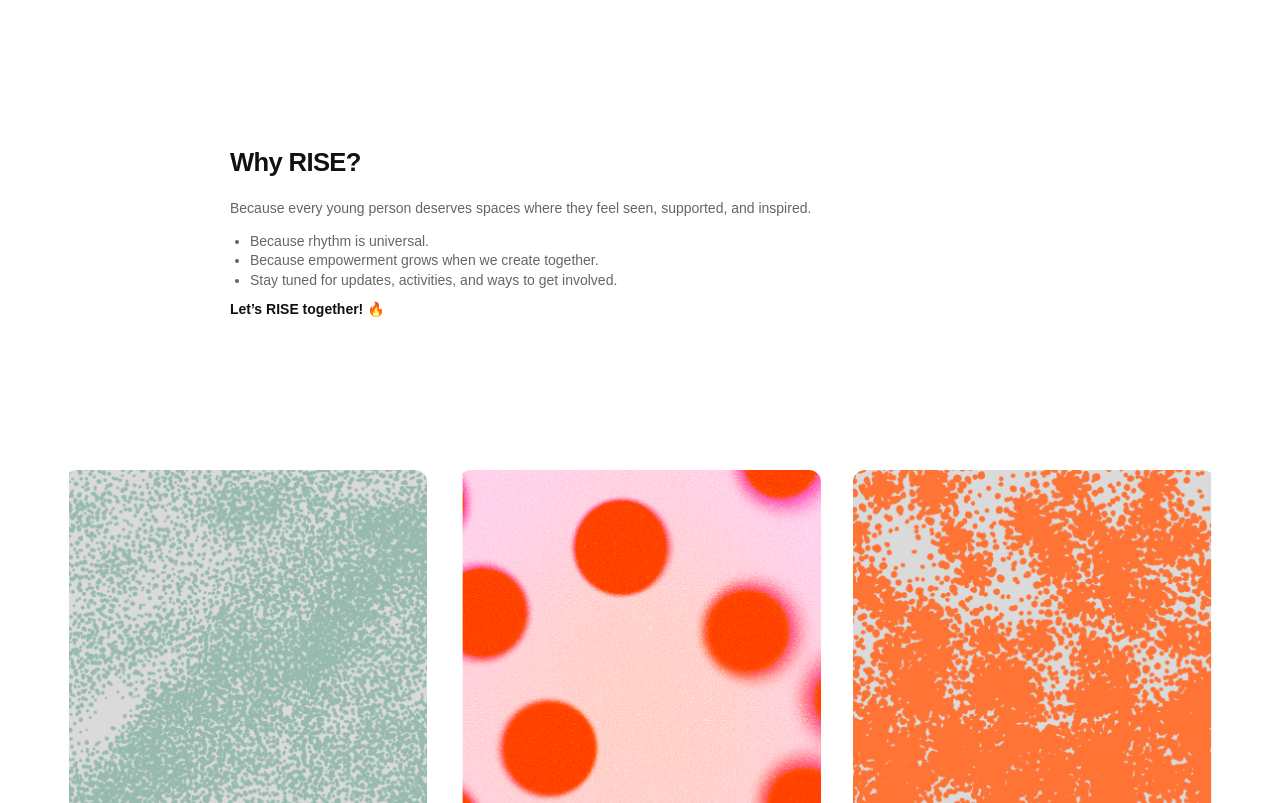
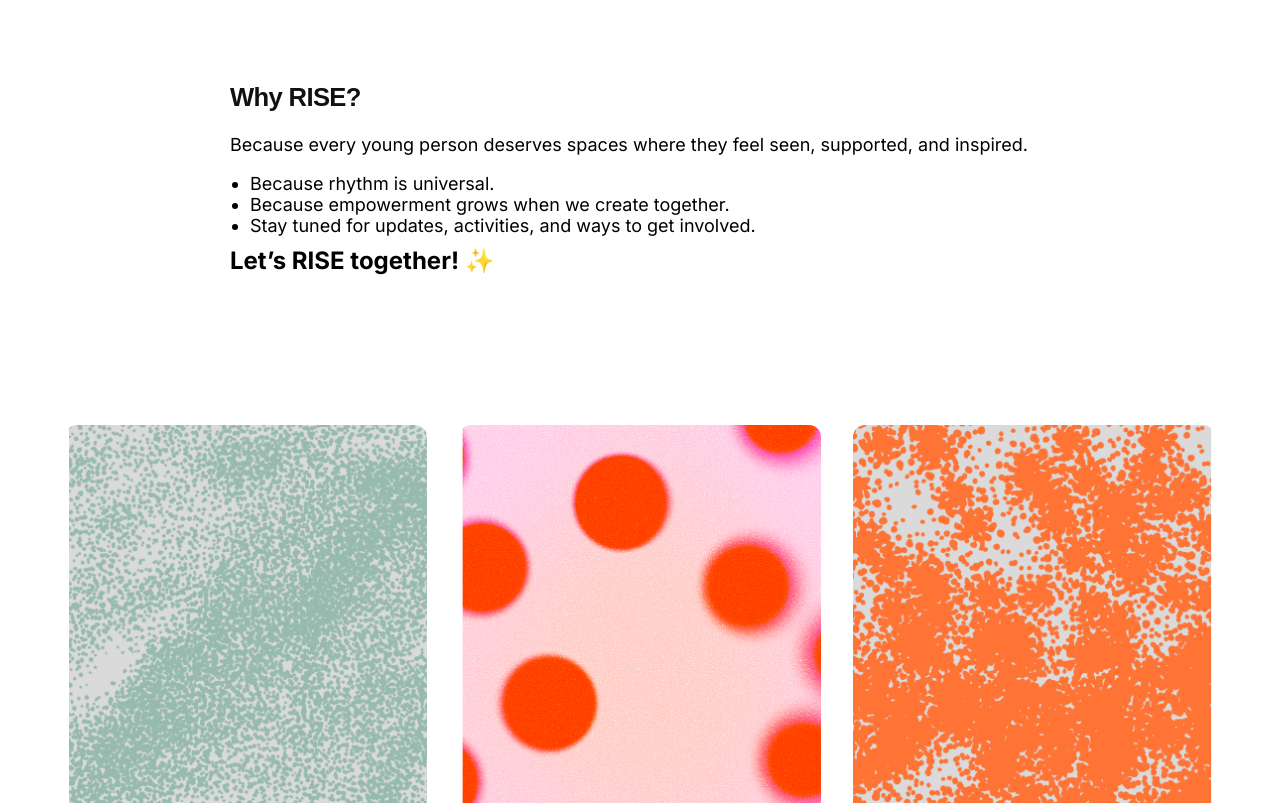
Before and after one commit to sozermert/rise, a plain HTML site: page index.html in a window 1280 px wide. Shown: the part 1032-1835 px from the top of the page. Drawn offline with Linux system fonts and the light colour scheme.

Commit message:
Refine intro typography and spacing

```diff
--- a/index.html
+++ b/index.html
@@ -7,7 +7,7 @@
   <title>RISE — Rhythms for Inclusion, Solidarity, and Empowerment</title>
   <link rel="preconnect" href="https://fonts.googleapis.com">
   <link rel="preconnect" href="https://fonts.gstatic.com" crossorigin>
-  <link href="https://fonts.googleapis.com/css2?family=Inter:wght@700&display=swap" rel="stylesheet">
+  <link href="https://fonts.googleapis.com/css2?family=Inter:wght@400;700&display=swap" rel="stylesheet">
   <link rel="stylesheet" href="styles.css">
 </head>
 <body>
@@ -28,7 +28,7 @@
         <li>Because empowerment grows when we create together.</li>
         <li>Stay tuned for updates, activities, and ways to get involved.</li>
       </ul>
-      <strong>Let’s RISE together! <span aria-hidden="true">🔥</span></strong>
+      <strong>Let’s RISE together! <span aria-hidden="true">✨</span></strong>
     </section>
 
     <section class="section feature-grid" aria-label="Project focus areas">
--- a/styles.css
+++ b/styles.css
@@ -15,7 +15,7 @@
 .hero{text-align:center;padding-top:86px}
 .hero h1{color:#000;font-family:Inter,Arial,sans-serif;font-size:36px;font-weight:700;line-height:normal;letter-spacing:0;text-align:center}
 .eyebrow{margin-bottom:36px;color:rgba(0,0,0,.55);font-family:Inter,Arial,sans-serif;font-size:18px;font-weight:700;line-height:1.45;letter-spacing:-.005em;text-align:center}.project-meta{font-size:.68rem;line-height:1.22;margin:1rem auto 4.2rem}.hero-image{width:730px;aspect-ratio:1.49;object-fit:cover;margin:auto}
-.intro{padding-top:145px}.intro ul{padding-left:1.25rem;margin-bottom:.5rem}.intro strong{display:block;margin-top:.65rem}
+.intro{padding-top:80px}.intro p,.intro li{color:#000;font-family:Inter,Arial,sans-serif;font-size:18px;font-weight:400;line-height:normal;letter-spacing:0}.intro ul{padding-left:1.25rem;margin-bottom:.5rem}.intro strong{display:block;margin-top:.65rem;color:#000;font-family:Inter,Arial,sans-serif;font-size:24px;font-weight:700;line-height:normal;letter-spacing:0}
 .feature-grid,.pillars,.partner-grid,.activity-grid{display:grid;grid-template-columns:repeat(3,1fr);gap:32px}
 .feature-grid{padding-top:60px}.feature-card .pattern,.pillars .pattern{aspect-ratio:365/500;border-radius:12px;margin-bottom:24px;background-size:cover;background-position:center}
 .feature-card h3{min-height:2.44em}
```
